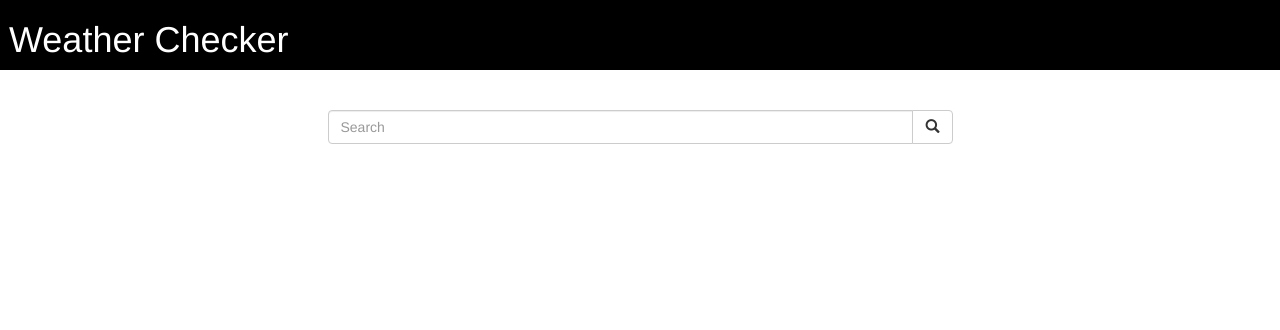
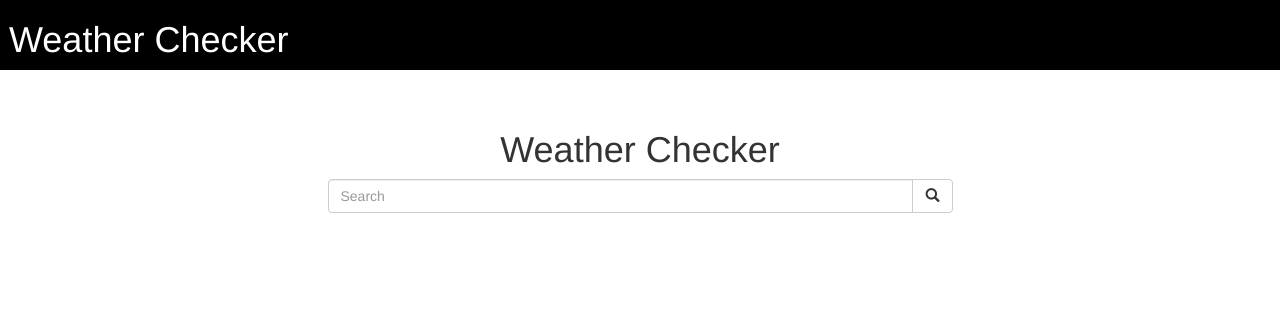
Before and after one commit to PSamDev/Weather-Checker, a Django app: page / in a window 1280 px wide. Shown: the top 330 px of the page. Run offline with Django 4.2, Linux system fonts and the light colour scheme; some libraries are stand-ins or nearby versions.

Commit message:
Updated Index.html

```diff
--- a/weatherapp/templates/index.html
+++ b/weatherapp/templates/index.html
@@ -3,7 +3,7 @@
 
 <head>
   <meta charset="utf-8">
-  <title>Weather</title>
+  <title>Weather Checker</title>
   <!-- Latest compiled and minified CSS -->
   <link rel="stylesheet" href="https://maxcdn.bootstrapcdn.com/bootstrap/3.4.0/css/bootstrap.min.css">
   <script src="https://cdn.jsdelivr.net/npm/bootstrap@5.3.0-alpha3/dist/js/bootstrap.bundle.min.js" integrity="sha384-ENjdO4Dr2bkBIFxQpeoTz1HIcje39Wm4jDKdf19U8gI4ddQ3GYNS7NTKfAdVQSZe" crossorigin="anonymous"></script>
@@ -23,6 +23,7 @@
   <br />
   <br />
   <center class="row">
+    <h1>Weather Checker</h1>
     <form action="" method="post" class="col-md-6 col-md-offset-3">
       {% csrf_token %}
       <div class="input-group">
```
